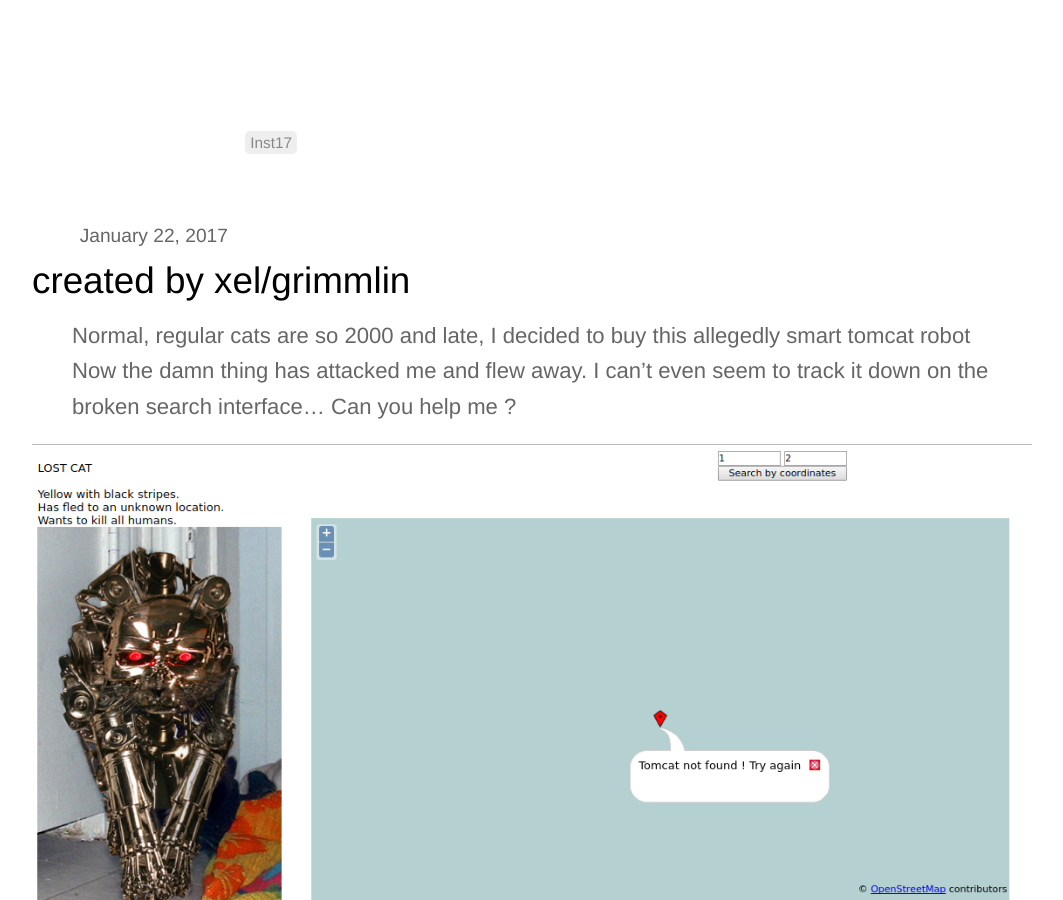
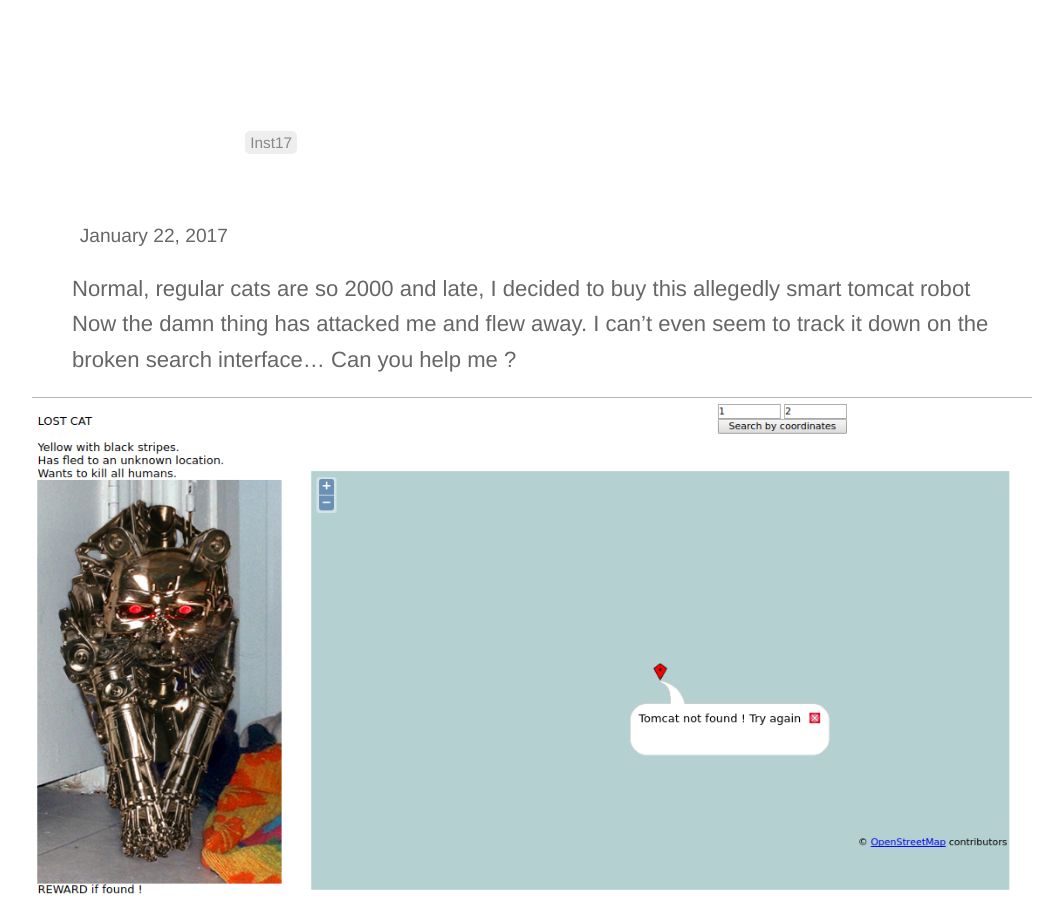
Before and after one commit to sw1ss/sw1ss.github.io, a Jekyll site: the page built from _posts/2017-01-22-INST17-Smarttomcat.md, in a window 1280 px wide and 900 px high, scrolled down 508 px. Shown: the whole window, without its empty margins (108-1171 px from the left). Built offline with Jekyll 4.4.1, drawn with Linux system fonts in a browser that asks for light colours; some of the changed text lies outside the part shown.

Commit message:
changed smarttomcat post

```diff
--- a/_posts/2017-01-22-INST17-Smarttomcat.md
+++ b/_posts/2017-01-22-INST17-Smarttomcat.md
@@ -7,7 +7,6 @@ show_comments: false
 ---
 
 
-# created by xel/grimmlin
 
 >Normal, regular cats are so 2000 and late, I decided to buy this allegedly smart tomcat robot
 Now the damn thing has attacked me and flew away. I can't even seem to track it down on the broken search interface... Can you help me ?
```
Also changed, not shown: other parts of _posts/2017-01-22-INST17-Smarttomcat.md (+2 -0 lines).
